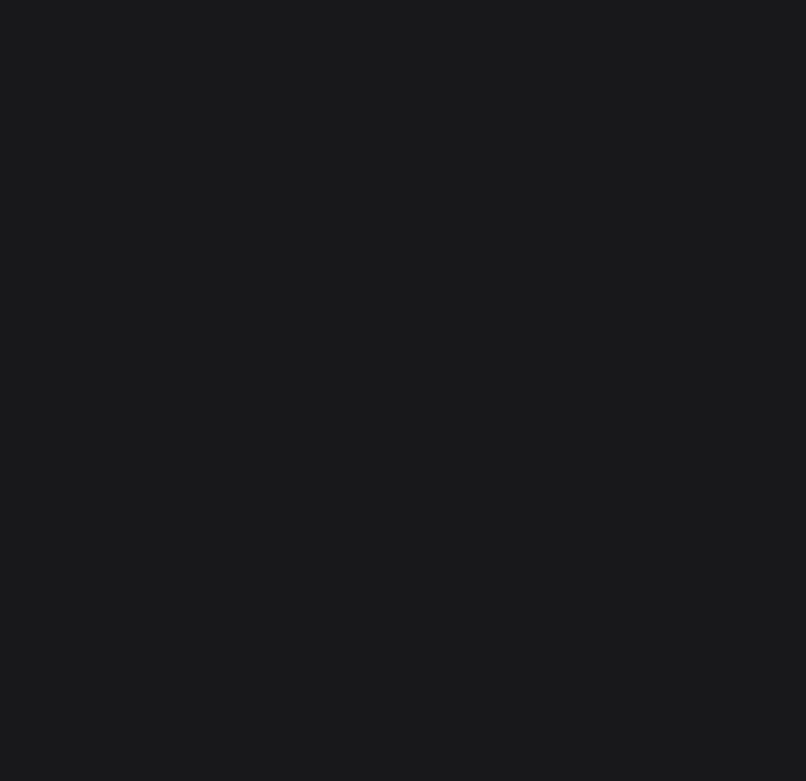
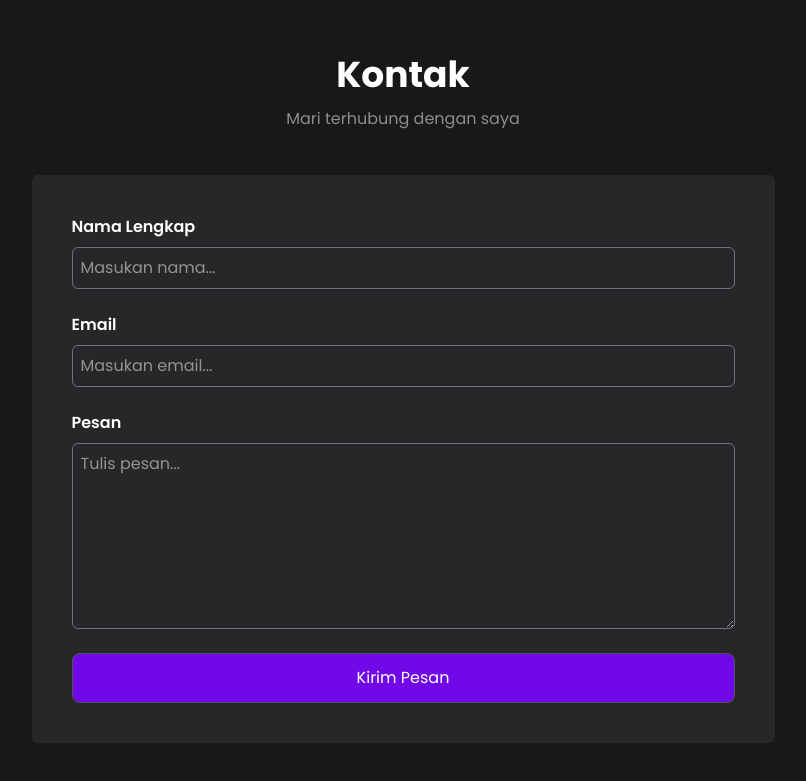
Before and after one commit to panicia16/MyPortofolio, a React (Vite) app: page / in a window 1280 px wide. Shown: the part 4341-5122 px from the top of the page, without its empty margins (237-1043 px from the left). Before the commit the page ends 4268 px from the top, so only its background shows below. Built offline with nearby package versions, Linux system fonts and the light colour scheme.

Commit message:
section kontak

```diff
--- a/src/App.jsx
+++ b/src/App.jsx
@@ -181,6 +181,36 @@
         </div>
       </div>
 
+      {/* KONTAK */}
+      <div className="kontak mt-32 p-10">
+        <h1 className="text-4xl mb-2 font-bold text-center">Kontak</h1>
+        <p className="text-base/loose mb-10 opacity-50 text-center">Mari terhubung dengan saya</p>
+        <form action="https://formsubmit.co/panicia1604@gmail.com" method="POST" target="_blank" className="bg-zinc-800 p-10 w-fit mx-auto rounded-md" autoComplete="off">
+          <div className="flex flex-col gap-6">
+            <div className="flex flex-col gap-2">
+              <label className="font-semibold"> Nama Lengkap</label>
+              <input type="text" name="nama" placeholder="Masukan nama..." className="border border-zinc-500 p-2 rounded-md" required />
+            </div>
+
+            <div className="flex flex-col gap-2">
+              <label className="font-semibold"> Email</label>
+              <input type="email" name="email" placeholder="Masukan email..." className="border border-zinc-500 p-2 rounded-md" required />
+            </div>
+
+            <div className="flex flex-col gap-2">
+              <label htmlFor="pesan" className="font-semibold"> Pesan </label>
+              <textarea name="pesan" id="pesan" cols="45" rows="7" placeholder="Tulis pesan..." className="border border-zinc-500 p-2 rounded-md" required></textarea>
+            </div>
+
+            <div className="text-center">
+              <button type="submit" className=" bg-violet-700 p-3 rounded-lg w-full cursor-pointer border border-zinc-600 hover:bg-violet-400">Kirim Pesan</button>
+            </div>
+
+          </div>
+        </form>
+
+      </div>
+
 
     </div>
     </>
```
